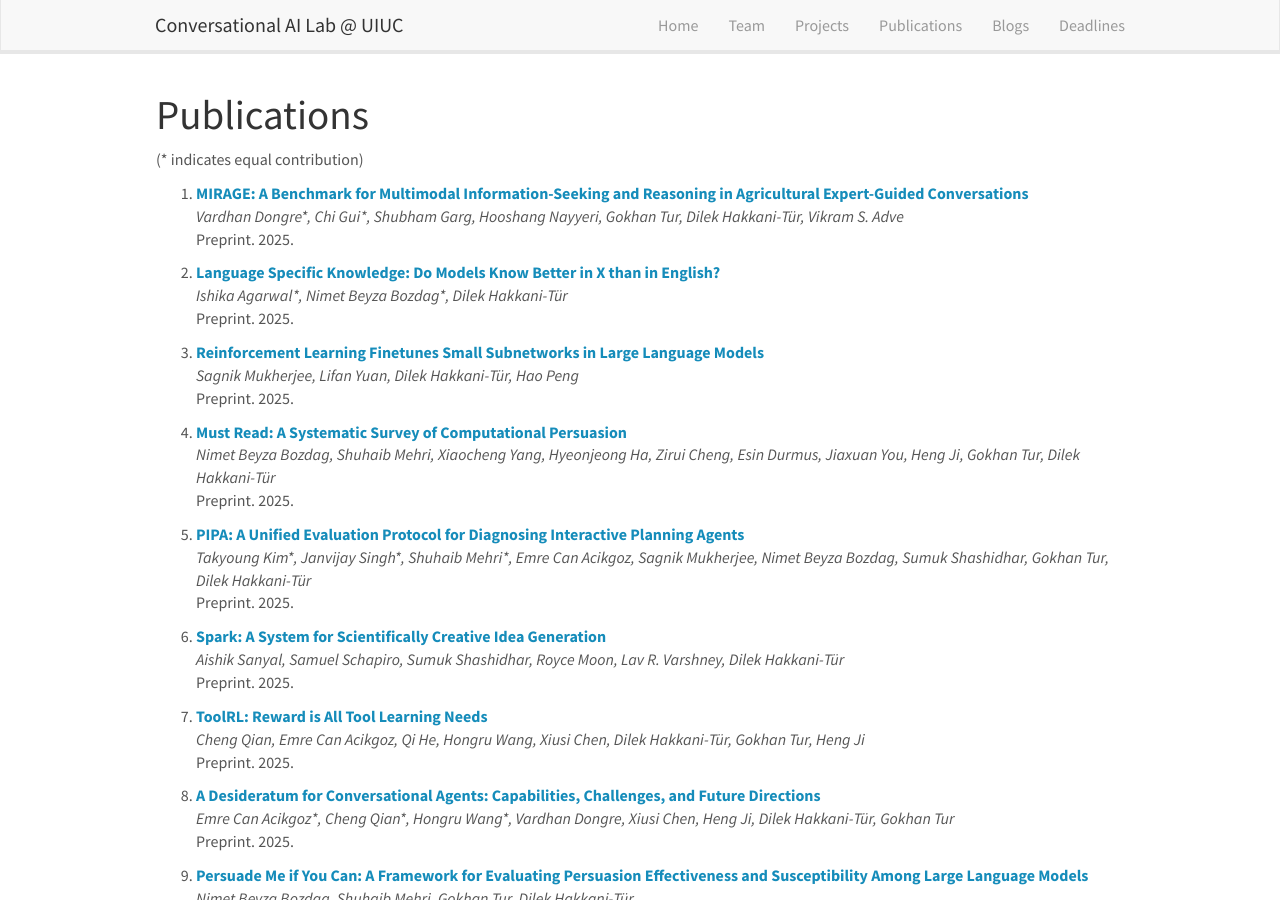
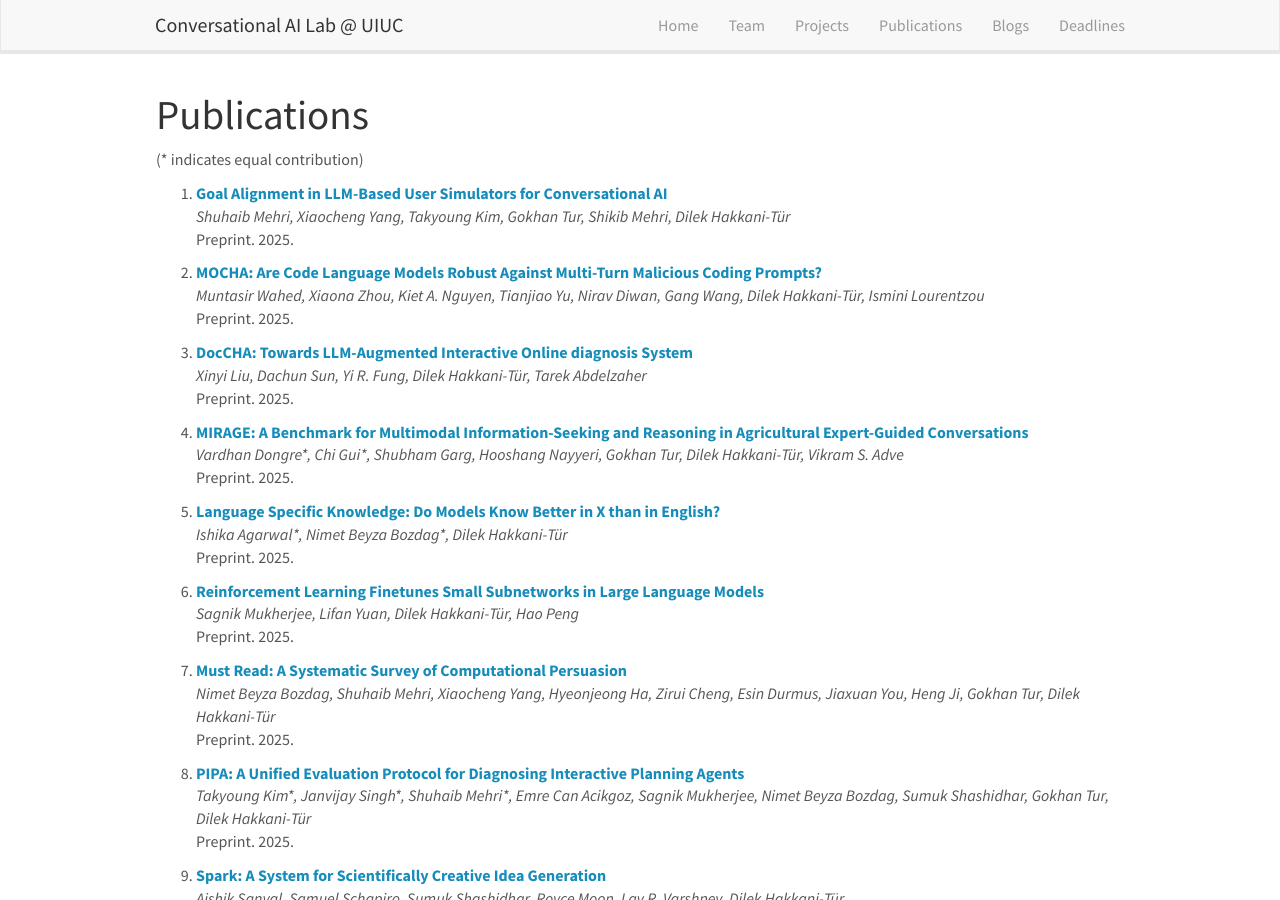
Before and after one commit to uiuc-conversational-ai-lab/uiuc-conversational-ai-lab.github.io, a Jekyll site: the page built from _pages/publications.md, in a window 1280 px wide and 900 px high. Built offline with Jekyll 4.4.1, drawn with Linux system fonts in a browser that asks for light colours; nearby versions of some CDN libraries.

Commit message:
update pub

```diff
--- a/_data/publist.yml
+++ b/_data/publist.yml
@@ -1,3 +1,24 @@
+- title: "Goal Alignment in LLM-Based User Simulators for Conversational AI"
+  authors: Shuhaib Mehri, Xiaocheng Yang, Takyoung Kim, Gokhan Tur, Shikib Mehri, Dilek Hakkani-Tür
+  link:
+    url: https://arxiv.org/abs/2507.20152
+    display: Preprint. 2025.
+  highlight: 1
+
+- title: "MOCHA: Are Code Language Models Robust Against Multi-Turn Malicious Coding Prompts?"
+  authors: Muntasir Wahed, Xiaona Zhou, Kiet A. Nguyen, Tianjiao Yu, Nirav Diwan, Gang Wang, Dilek Hakkani-Tür, Ismini Lourentzou
+  link:
+    url: https://arxiv.org/abs/2507.19598
+    display: Preprint. 2025.
+  highlight: 1
+
+- title: "DocCHA: Towards LLM-Augmented Interactive Online diagnosis System"
+  authors: Xinyi Liu, Dachun Sun, Yi R. Fung, Dilek Hakkani-Tür, Tarek Abdelzaher
+  link:
+    url: https://arxiv.org/abs/2507.07870
+    display: Preprint. 2025.
+  highlight: 1
+
 - title: "MIRAGE: A Benchmark for Multimodal Information-Seeking and Reasoning in Agricultural Expert-Guided Conversations"
   authors: Vardhan Dongre&#42;, Chi Gui&#42;, Shubham Garg, Hooshang Nayyeri, Gokhan Tur, Dilek Hakkani-Tür, Vikram S. Adve
   link:
```
